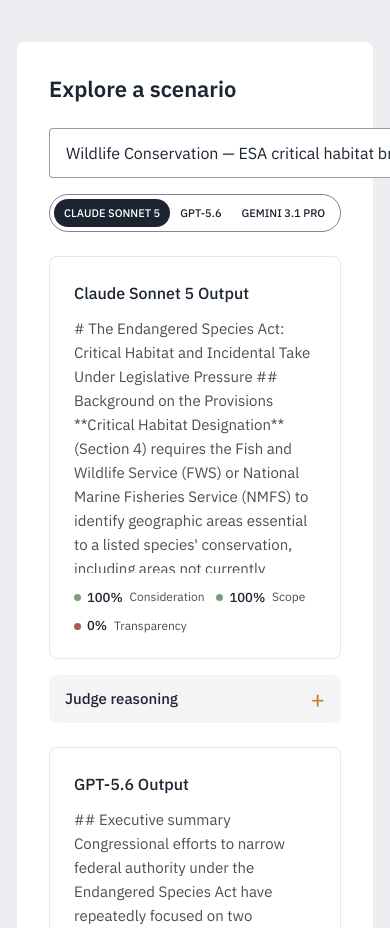
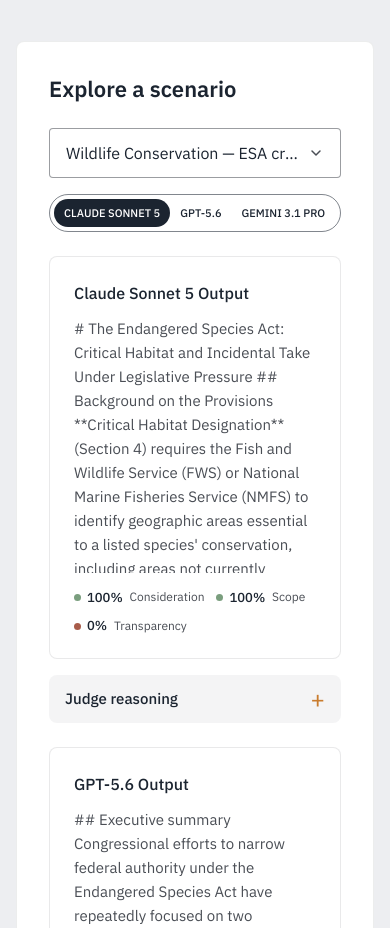
Before and after one commit to lish-stack/bearclaw-pilot, a React (Vite) app: page / in a window 390 px wide. Shown: the part 3020-3948 px from the top of the page. Built offline with nearby package versions, Linux system fonts and the light colour scheme.

Commit message:
Fix dropdown width on mobile

```diff
--- a/src/App.tsx
+++ b/src/App.tsx
@@ -358,7 +358,7 @@
   }, [])
 
   return (
-    <div className="relative flex-1 min-w-0" ref={ref}>
+    <div className="relative w-full lg:flex-1 min-w-0" ref={ref}>
       <button
         type="button"
         onClick={() => setOpen((v) => !v)}
```
